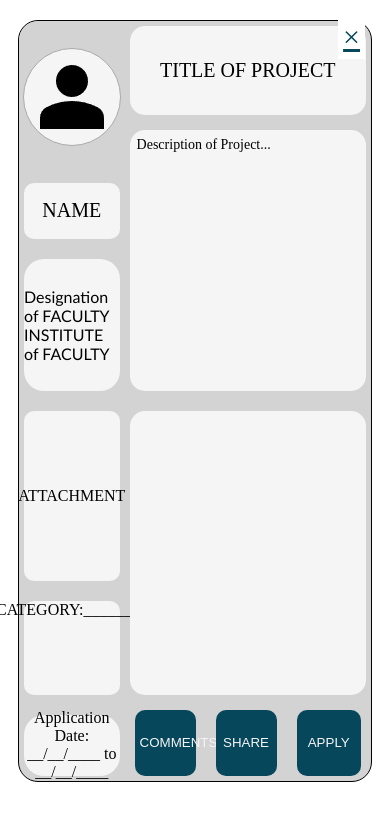
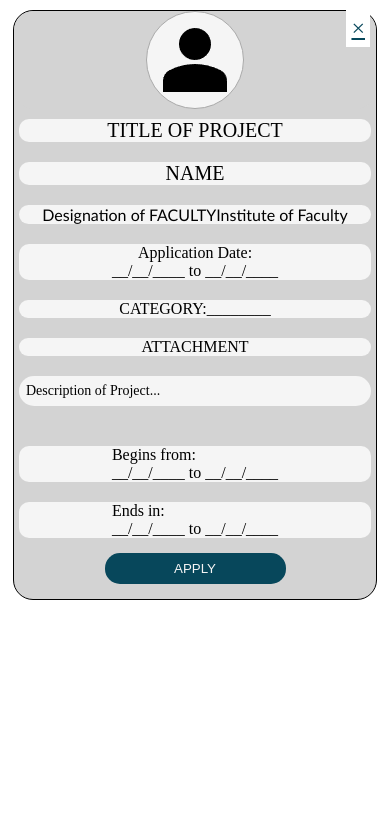
Before and after one commit to swasti245/Swasti, a website: page MainFolder/Skill Match/project_page.html in a window 390 px wide. Drawn offline with Linux system fonts and the light colour scheme.

Commit message:
Final Evaluation

```diff
--- a/MainFolder/Skill Match/login.js
+++ b/MainFolder/Skill Match/login.js
@@ -13,16 +13,16 @@ const firebaseConfig = {
   appId: "1:194495863137:web:7fcd7ab7149aa6a7700d20"
 };
 
-// // Initialize Firebase
+// Initialize Firebase
 const app = initializeApp(firebaseConfig);
 const auth = getAuth(app);
 
-// // Handle Login
+// Handle Login
 const loginForm = document.getElementById('loginForm');
 loginForm.addEventListener('submit', async (event) => {
   event.preventDefault();
 
-//   // Get form values
+// Get form values
   const email = document.getElementById('email').value;
   const password = document.getElementById('password').value;
 
--- a/MainFolder/Skill Match/project_page.html
+++ b/MainFolder/Skill Match/project_page.html
@@ -15,13 +15,13 @@
   background-color: lightgrey;
   margin: 20px 10px;
 }
+
 .close-btn {
   position: absolute;
   top: 15px;
   right: 15px;
   background: white;
   color: rgb(7, 71, 91);
-        margin-right: 10px;
   margin-right: 10px;
   padding: 5px;
   border: none;
@@ -45,145 +45,176 @@
   background-color: whitesmoke;
 }
 
-      .titleofproject {
+.titleofproject,
+.nameoffaculty,
+.profile-info,
+.attachedfile,
+.typeofproject,
+.window,
+.start-date,
+.end-date,
+.projectdescription,
+.photoorvideo {
   background-color: whitesmoke;
-        grid-column: 2/5;
-        grid-row: 1/2;
+  border-radius: 10px;
   display: flex;
   justify-content: center;
   align-items: center;
+  margin: 10px 5px;
+}
+
+.titleofproject {
+  grid-column: 2/5;
+  grid-row: 1/2;
   font-family: "Times New Roman", Times, serif;
   font-size: 20px;
   font-weight: 500;
-        margin: 5px;
-        border-radius: 15px;
 }
 
 .nameoffaculty {
-        background-color: whitesmoke;
   grid-column: 1/2;
   grid-row: 3/4;
-        display: flex;
-        justify-content: center;
-        align-items: center;
   font-family: "Times New Roman", Times, serif;
   font-size: 20px;
   font-weight: 500;
-        margin: 10px 5px 10px 5px;
-        border-radius: 10px;
 }
 
-      .institute {
-        background-color: whitesmoke;
-        border-radius: 20px;
+.profile-info {
   grid-column: 1/2;
   grid-row: 4/5;
-        display: flex;
-        justify-content: center;
-        align-items: center;
-        font-family: "Gill Sans", "Gill Sans MT", Calibri, "Trebuchet MS",
-          sans-serif;
-        margin: 10px 5px 10px 5px;
+  font-family: "Gill Sans", sans-serif;
 }
 
-      .attachedfile {
-        background-color: whitesmoke;
-        border-radius: 10px;
-        grid-column: 1/2;
-        grid-row: 5/6;
-        display: flex;
-        justify-content: center;
-        align-items: center;
+.attachedfile,
+.typeofproject,
+.window {
   text-align: center;
-        margin: 10px 5px 10px 5px;
-      }
-
-      .typeofproject {
-        background-color: whitesmoke;
-        border-radius: 10px;
-        grid-column: 1/2;
-        grid-row: 6/7;
-        display: flex;
-        justify-content: center;
-        align-items: flex-start;
-        text-align: center;
-        margin: 10px 5px 10px 5px;
-      }
-
-      .window {
-        background-color: whitesmoke;
-        border-radius: 20px;
-        grid-column: 1/2;
-        grid-row: 7/8;
-        display: flex;
-        justify-content: center;
-        align-items: center;
-        text-align: center;
-        margin: 10px 5px 5px;
 }
 
 .projectdescription {
-        background-color: whitesmoke;
   grid-column: 2/5;
   grid-row: 2/5;
-        display: flex;
   justify-content: flex-start;
   align-items: flex-start;
   padding: 7px;
   font-family: "Times New Roman", Times, serif;
   font-size: 14px;
   font-weight: 500;
-        margin: 10px 5px 10px 5px;
   border-radius: 15px;
 }
 
 .photoorvideo {
   grid-column: 2/5;
   grid-row: 5/7;
-        background-color: whitesmoke;
-        display: flex;
-        justify-content: center;
-        align-items: center;
-        border-radius: 15px;
-        margin: 10px 5px 10px 5px;
-      }
-
-      .comment {
-        grid-column: 2/3;
-        grid-row: 7/8;
-        margin: 5px 10px;
-        border-radius: 10px;
-      }
-
-      .share {
-        grid-column: 3/4;
-        grid-row: 7/8;
-        margin: 5px 10px;
-        border-radius: 10px;
 }
 
 .apply {
   color: whitesmoke;
   grid-column: 4/5;
   grid-row: 7/8;
-        border-radius: 10px;
-        margin: 5px 10px;
 }
 
 button {
   background-color: rgb(7, 71, 91);
   color: whitesmoke;
   border: none;
-        height: 100%;
-        width: 100%;
-        border-radius: 10px;
+  margin: 10px 5px;
+  height: 75%;
+  width: 97%;
+  border-radius: 15px;
   padding: 5px;
   cursor: pointer;
 }
 
 button:hover {
-        background-color: rgb(7, 71, 91, 0.8);
+  background-color: rgba(7, 71, 91, 0.8);
 }
+
+@media (max-width: 768px), (max-width: 420px) {
+  .project {
+    padding-bottom: 10px;
+    grid-template-columns: 100%;
+    grid-template-rows: auto;
+    height: auto;
+    margin: 10px 5px;
+  }
+
+  .dp {
+    grid-column: 1/-1;
+    grid-row: auto;
+  }
+
+  .nameoffaculty {
+    grid-column: 1/-1;
+    grid-row: auto;
+  }
+
+  .profile-info {
+    grid-column: 1/-1;
+    grid-row: auto;
+  }
+
+  .titleofproject {
+    grid-column: 1/-1;
+    grid-row: auto;
+  }
+
+  .projectdescription {
+    grid-column: 1/-1;
+    grid-row: auto;
+    height: fit-content;
+  }
+
+  .typeofproject {
+    grid-column: 1/-1;
+    grid-row: auto;
+  }
+
+  .attachedfile {
+    grid-column: 1/-1;
+    grid-row: auto;
+  }
+
+  .window {
+    grid-column: 1/-1;
+    grid-row: auto;
+  }
+
+  .start-date {
+    grid-column: 1/-1;
+    grid-row: auto;
+  }
+
+  .end-date {
+    grid-column: 1/-1;
+    grid-row: auto;
+  }
+
+  .photoorvideo {
+    grid-column: 1/-1;
+    grid-row: auto;
+  }
+
+  .apply {
+    grid-column: 1/-1;
+    grid-row: auto;
+    display: flex;
+    justify-content: center;
+    align-items: center;
+  }
+
+  button {
+    width: 50%;
+    padding: 3px;
+  }
+
+  .close-btn {
+    font-size: 24px;
+    top: 10px;
+    right: 10px;
+  }
+}
+
 </style>
   </head>
   <body>
@@ -193,9 +224,9 @@
         <div class="dp"><img src="/images/people2.png" alt="" /></div>
         <div class="titleofproject">TITLE OF PROJECT</div>
         <div class="nameoffaculty">NAME</div>
-        <div class="institute">
-          Designation of FACULTY <br />
-          INSTITUTE of FACULTY
+        <div class="profile-info">
+         <div class="designation">Designation of FACULTY</div>
+         <div class="institute">Institute of Faculty</div>
         </div>
         <div class="window">
           Application Date: <br />__/__/____ to __/__/____
@@ -204,12 +235,12 @@
         <div class="attachedfile">ATTACHMENT</div>
         <div class="projectdescription">Description of Project...</div>
         <div class="photoorvideo"></div>
-        <div class="comment">
-          <button>COMMENTS</button>
-        </div>
-        <div class="share"><button>SHARE</button></div>
+        <div class="start-date">Begins from: <br />__/__/____ to __/__/____</div>
+        <div class="end-date">Ends in: <br />__/__/____ to __/__/____</div>
         <div class="apply"><button>APPLY</button></div>
       </div>
     </div>
+
+    <script></script>
   </body>
 </html>
```
Also changed, not shown: MainFolder/Skill Match/index.css (+47 -53 lines), MainFolder/Skill Match/index.html (+25 -7 lines), MainFolder/Skill Match/index.js (+63 -11 lines), MainFolder/Skill Match/profile_page.css (+11 -0 lines), MainFolder/Skill Match/profile_page.html (+27 -22 lines), MainFolder/Skill Match/profile_page.js (+91 -39 lines), MainFolder/Skill Match/signup.js (+39 -22 lines). Lines whose indentation alone changed are shown as unchanged.
